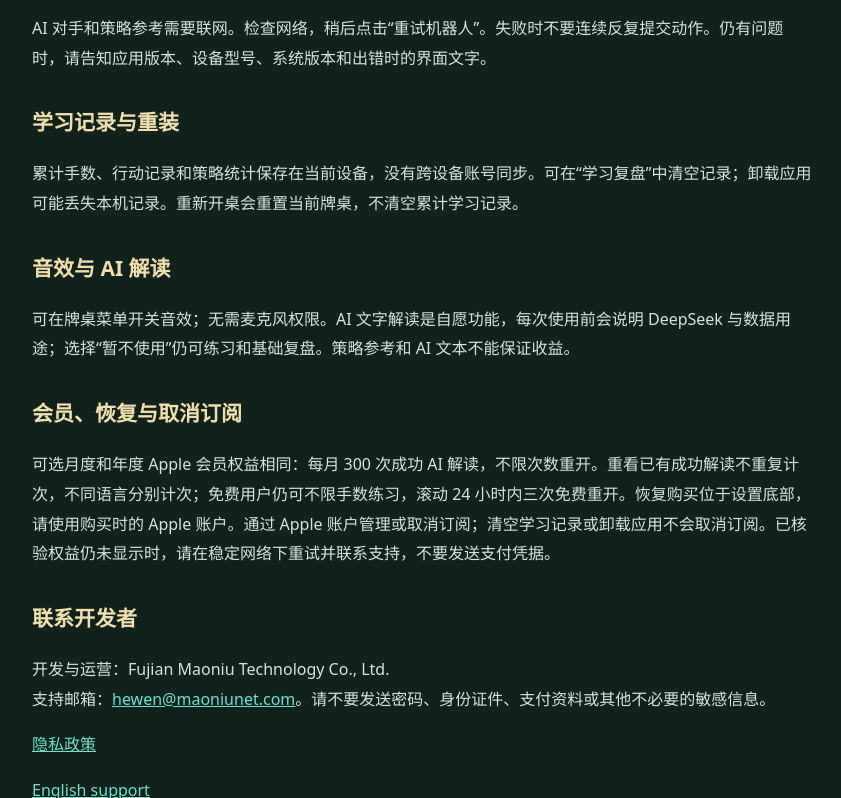
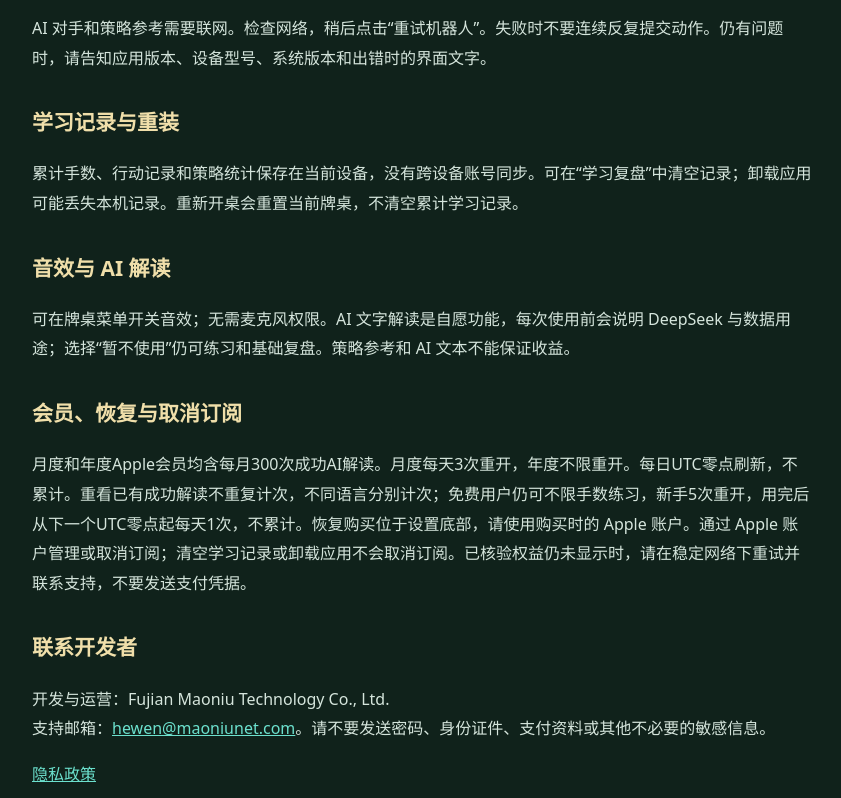
Before and after one commit to heweng001/aipoker-policies, a plain HTML site: page support.html in a window 1280 px wide. Shown: the part 411-1209 px from the top of the page, without its empty margins (218-1059 px from the left). Drawn offline with Linux system fonts and the light colour scheme.

Commit message:
Update starter and daily restart membership support

```diff
--- a/support.html
+++ b/support.html
@@ -5,5 +5,5 @@
 <h2>对手没有回应</h2><p>AI 对手和策略参考需要联网。检查网络，稍后点击“重试机器人”。失败时不要连续反复提交动作。仍有问题时，请告知应用版本、设备型号、系统版本和出错时的界面文字。</p>
 <h2>学习记录与重装</h2><p>累计手数、行动记录和策略统计保存在当前设备，没有跨设备账号同步。可在“学习复盘”中清空记录；卸载应用可能丢失本机记录。重新开桌会重置当前牌桌，不清空累计学习记录。</p>
 <h2>音效与 AI 解读</h2><p>可在牌桌菜单开关音效；无需麦克风权限。AI 文字解读是自愿功能，每次使用前会说明 DeepSeek 与数据用途；选择“暂不使用”仍可练习和基础复盘。策略参考和 AI 文本不能保证收益。</p>
-<h2>会员、恢复与取消订阅</h2><p>可选月度和年度 Apple 会员权益相同：每月 300 次成功 AI 解读，不限次数重开。重看已有成功解读不重复计次，不同语言分别计次；免费用户仍可不限手数练习，滚动 24 小时内三次免费重开。恢复购买位于设置底部，请使用购买时的 Apple 账户。通过 Apple 账户管理或取消订阅；清空学习记录或卸载应用不会取消订阅。已核验权益仍未显示时，请在稳定网络下重试并联系支持，不要发送支付凭据。</p><h2>联系开发者</h2><p>开发与运营：Fujian Maoniu Technology Co., Ltd.<br>支持邮箱：<a href="mailto:hewen@maoniunet.com">hewen@maoniunet.com</a>。请不要发送密码、身份证件、支付资料或其他不必要的敏感信息。</p><p><a href="privacy.html">隐私政策</a></p>
+<h2>会员、恢复与取消订阅</h2><p>月度和年度Apple会员均含每月300次成功AI解读。月度每天3次重开，年度不限重开。每日UTC零点刷新，不累计。重看已有成功解读不重复计次，不同语言分别计次；免费用户仍可不限手数练习，新手5次重开，用完后从下一个UTC零点起每天1次，不累计。恢复购买位于设置底部，请使用购买时的 Apple 账户。通过 Apple 账户管理或取消订阅；清空学习记录或卸载应用不会取消订阅。已核验权益仍未显示时，请在稳定网络下重试并联系支持，不要发送支付凭据。</p><h2>联系开发者</h2><p>开发与运营：Fujian Maoniu Technology Co., Ltd.<br>支持邮箱：<a href="mailto:hewen@maoniunet.com">hewen@maoniunet.com</a>。请不要发送密码、身份证件、支付资料或其他不必要的敏感信息。</p><p><a href="privacy.html">隐私政策</a></p>
 <p><a href="support-en.html">English support</a></p></main></body></html>
```
Also changed, not shown: support-en.html (+1 -1 lines).
